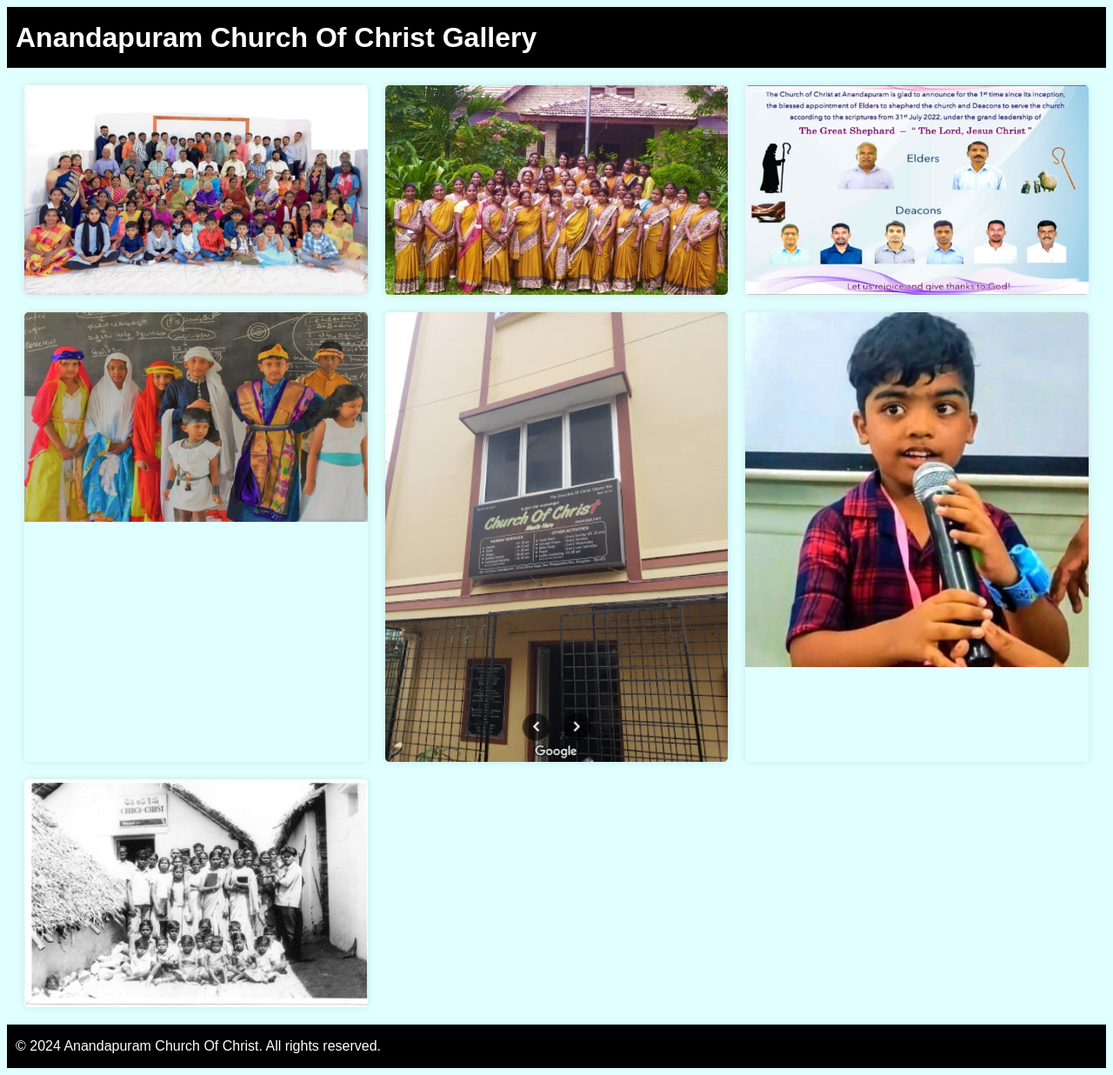
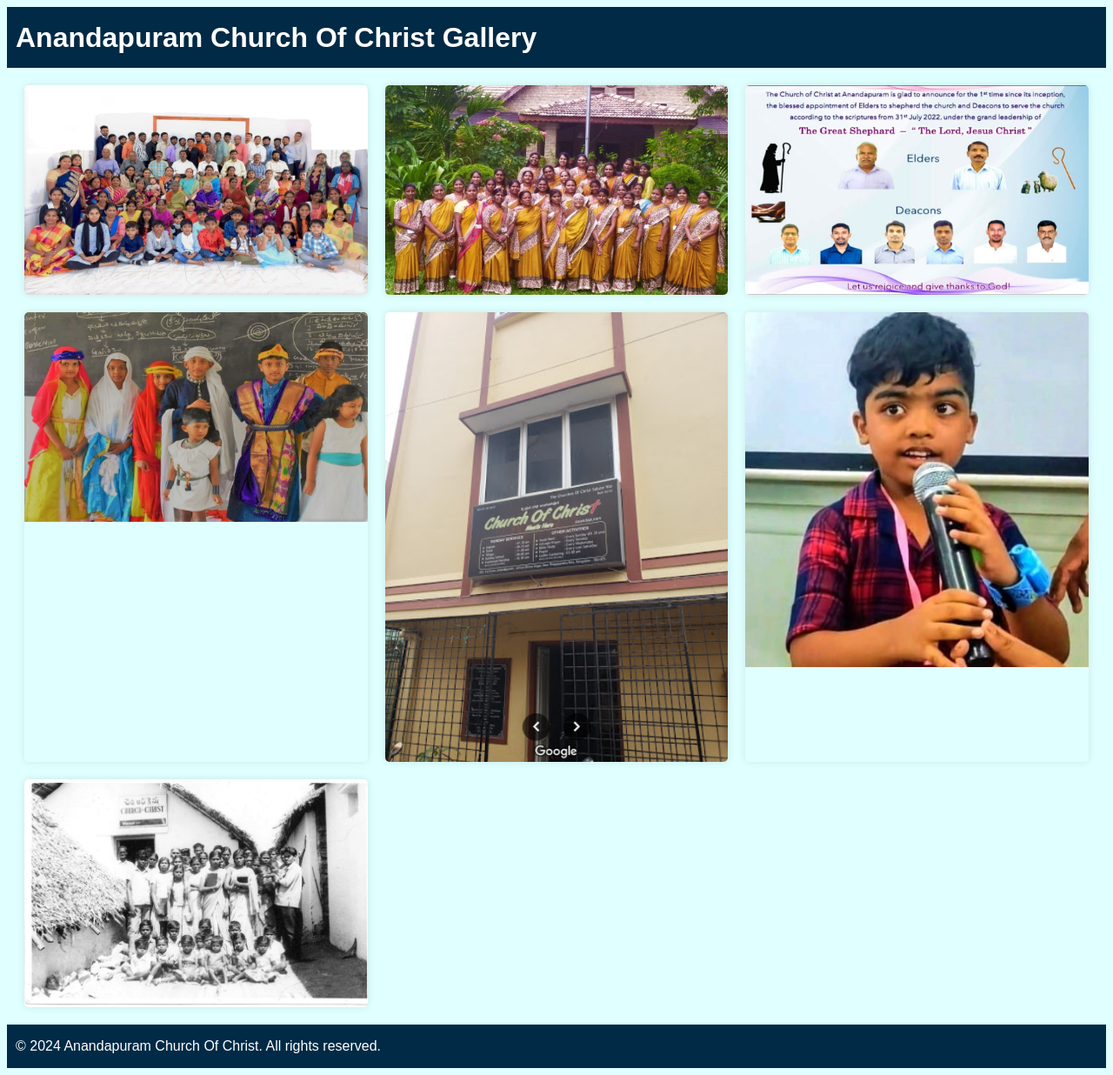
Before and after one commit to Vinaykumar-tech77/ACOC_WEBPAGE, a plain HTML site: page gallery.html in a window 1280 px wide. Shown: the whole page at 87% size. Drawn offline with Linux system fonts and the light colour scheme.

Commit message:
Update gallery.html

```diff
--- a/gallery.html
+++ b/gallery.html
@@ -5,7 +5,6 @@
     <meta name="viewport" content="width=device-width, initial-scale=1.0">
     <title>ACOC Gallery</title>
     <style>
-        /* CSS styles for gallery and lightbox */
         .gallery {
             display: grid;
             grid-template-columns: repeat(auto-fit, minmax(300px, 1fr));
@@ -89,7 +88,7 @@
         }
 
         footer {
-            background-color: black;
+            background-color: #002a45;
             color: white;
             padding: 10px;
             display: flex;
@@ -99,7 +98,7 @@
 
         }
         header {
-  background-color: black;
+  background-color: #002a45;
   color: white;
   padding: 10px;
   display: flex;
```
